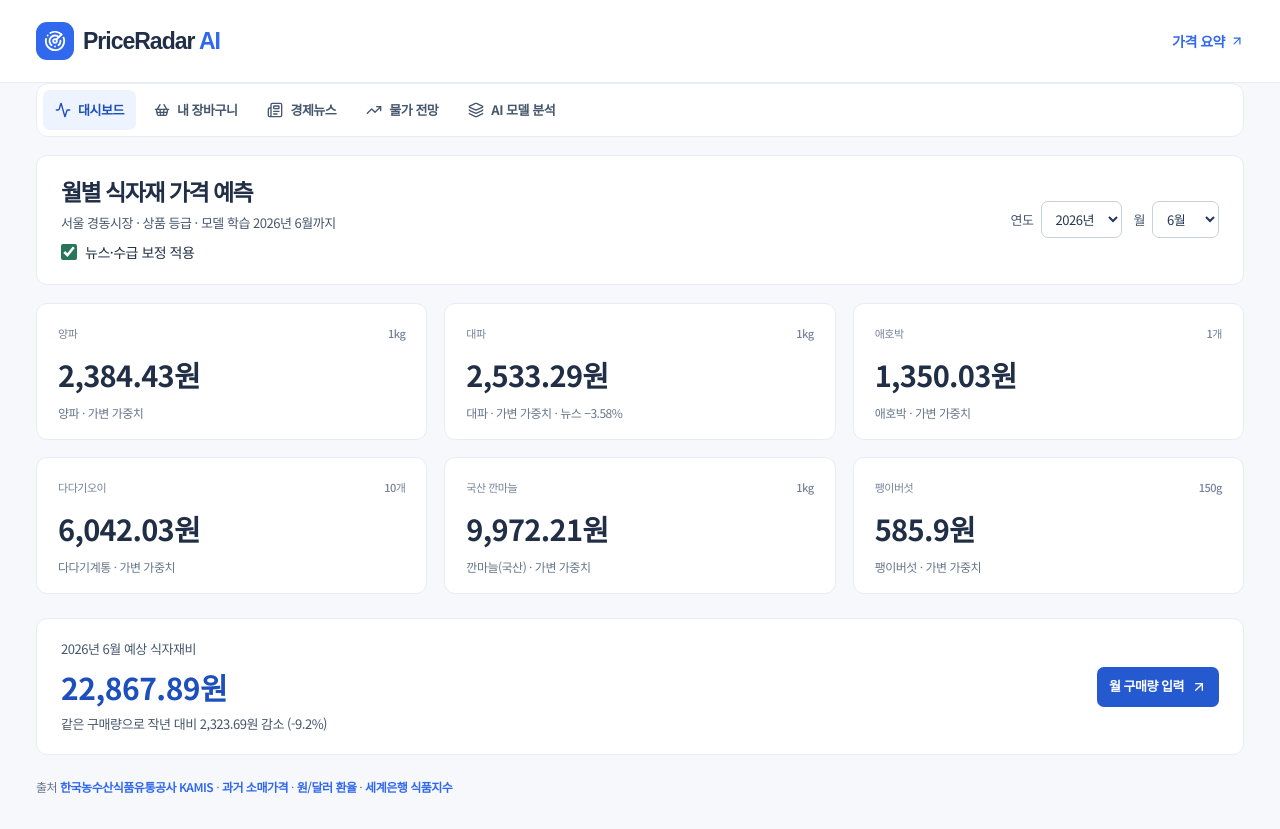
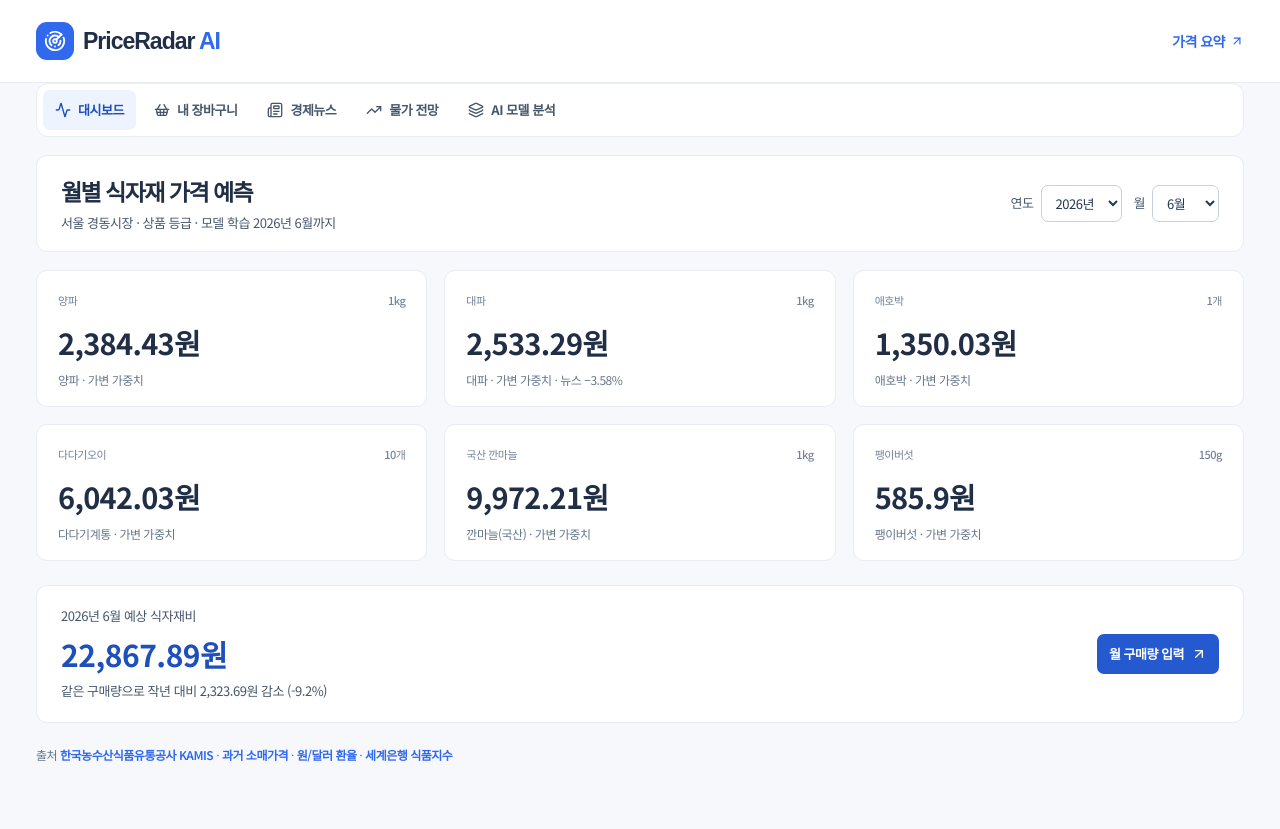
Before and after one commit to wjdjihun/-, a Next.js app in the folder frontend/: page /demo in a window 1280 px wide. After the commit the page ends 800 px from the top, so only its background shows below. Built offline with nearby package versions, Linux system fonts and the light colour scheme.

Commit message:
Always apply news adjustment to grocery forecasts

```diff
--- a/frontend/components/observed-prices.module.css
+++ b/frontend/components/observed-prices.module.css
@@ -504,20 +504,6 @@
   padding: 7px 10px;
 }
 
-.newsToggle {
-  display: inline-flex;
-  align-items: center;
-  gap: .5rem;
-  margin-top: .5rem;
-  font-size: .875rem;
-}
-
-.newsToggle input {
-  width: 1rem;
-  height: 1rem;
-  accent-color: #287657;
-}
-
 .newsSources {
   font-size: .875rem;
 }
--- a/frontend/components/observed-prices.tsx
+++ b/frontend/components/observed-prices.tsx
@@ -89,7 +89,6 @@ export default function ObservedPrices({ tabbed = false }: { tabbed?: boolean })
   const pendingCartFocus = useRef<string | null>(null);
   const [ready, setReady] = useState(false);
   const [month, setMonth] = useState("2026-06");
-  const [applyNews, setApplyNews] = useState(true);
   const reference = forecasts[month];
   const result = adaptive[month];
   const title = monthLabel(month);
@@ -106,9 +105,9 @@ export default function ObservedPrices({ tabbed = false }: { tabbed?: boolean })
       ...product,
       ...reference.products[product.id],
       ...base,
-      estimate: applyNews ? adjustPrice(base.estimate, factor) : base.estimate,
+      estimate: adjustPrice(base.estimate, factor),
       baselineValidation: base.validationEstimate,
-      validationEstimate: applyNews ? adjustPrice(base.validationEstimate, validationFactor) : base.validationEstimate,
+      validationEstimate: adjustPrice(base.validationEstimate, validationFactor),
       factor,
       sources: adjustment?.sources ?? [],
       quantity: quantities[product.id] ?? 0,
@@ -217,13 +216,6 @@ export default function ObservedPrices({ tabbed = false }: { tabbed?: boolean })
             <div>
               <h1>월별 식자재 가격 예측</h1>
               <p>{snapshot.market} · {snapshot.grade} 등급 · 모델 학습 {monthLabel(adaptiveForecasts.fitMonth)}까지</p>
-              <label className={styles.newsToggle}>
-                <input type="checkbox" checked={applyNews} onChange={(event) => setApplyNews(event.target.checked)} />
-                뉴스·수급 보정 적용
-              </label>
-              {applyNews && !rows.some(({ factor }) => factor !== 1) && (
-                <p>선택한 달에는 가격에 적용된 뉴스·수급 보정이 없습니다.</p>
-              )}
             </div>
             <div className={styles.monthControls}>
               <label>
@@ -248,7 +240,7 @@ export default function ObservedPrices({ tabbed = false }: { tabbed?: boolean })
                 <a href={tabbed ? "#outlook" : `#price-${id}`} key={id} className={`stat-card ${styles.card}`}>
                   <span className="stat-label">{name} <span>{unit}</span></span>
                   <span className={`stat-value ${styles.cardValue}`}>{priceText(estimate)}</span>
-                  <span className={styles.cardSpec}>{variety} · {methodLabel[method]}{applyNews && factor !== 1 && ` · 뉴스 ${adjustmentText(factor)}`}</span>
+                  <span className={styles.cardSpec}>{variety} · {methodLabel[method]}{factor !== 1 && ` · 뉴스 ${adjustmentText(factor)}`}</span>
                 </a>
               ))}
             </div>
@@ -379,7 +371,7 @@ export default function ObservedPrices({ tabbed = false }: { tabbed?: boolean })
                                 <div>전월 {(previousWeight * 100).toFixed(1)}% · 동월 {((1 - previousWeight) * 100).toFixed(1)}%</div>
                               )}
                               {method === "seasonal" && seasonalYears.length > 0 && ` (${[...seasonalYears].reverse().join("·")}년)`}
-                              {applyNews && factor !== 1 && <div>뉴스 보정 {adjustmentText(factor)}</div>}
+                              {factor !== 1 && <div>뉴스 보정 {adjustmentText(factor)}</div>}
                             </td>
                           <td>{priceText(estimate)}</td>
                           <td>{validationEstimate === null ? "—" : priceText(validationEstimate)}</td>
```
